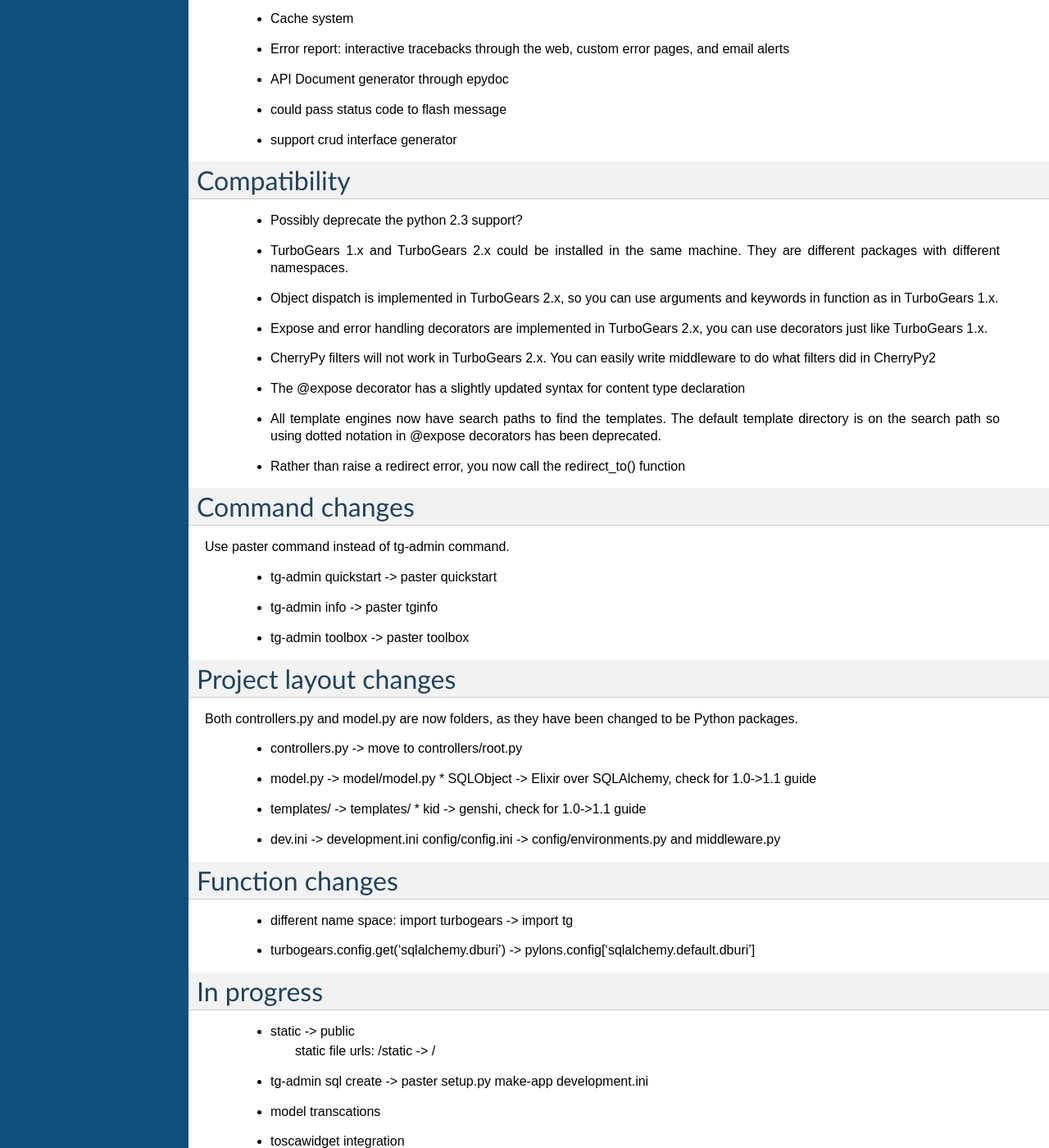
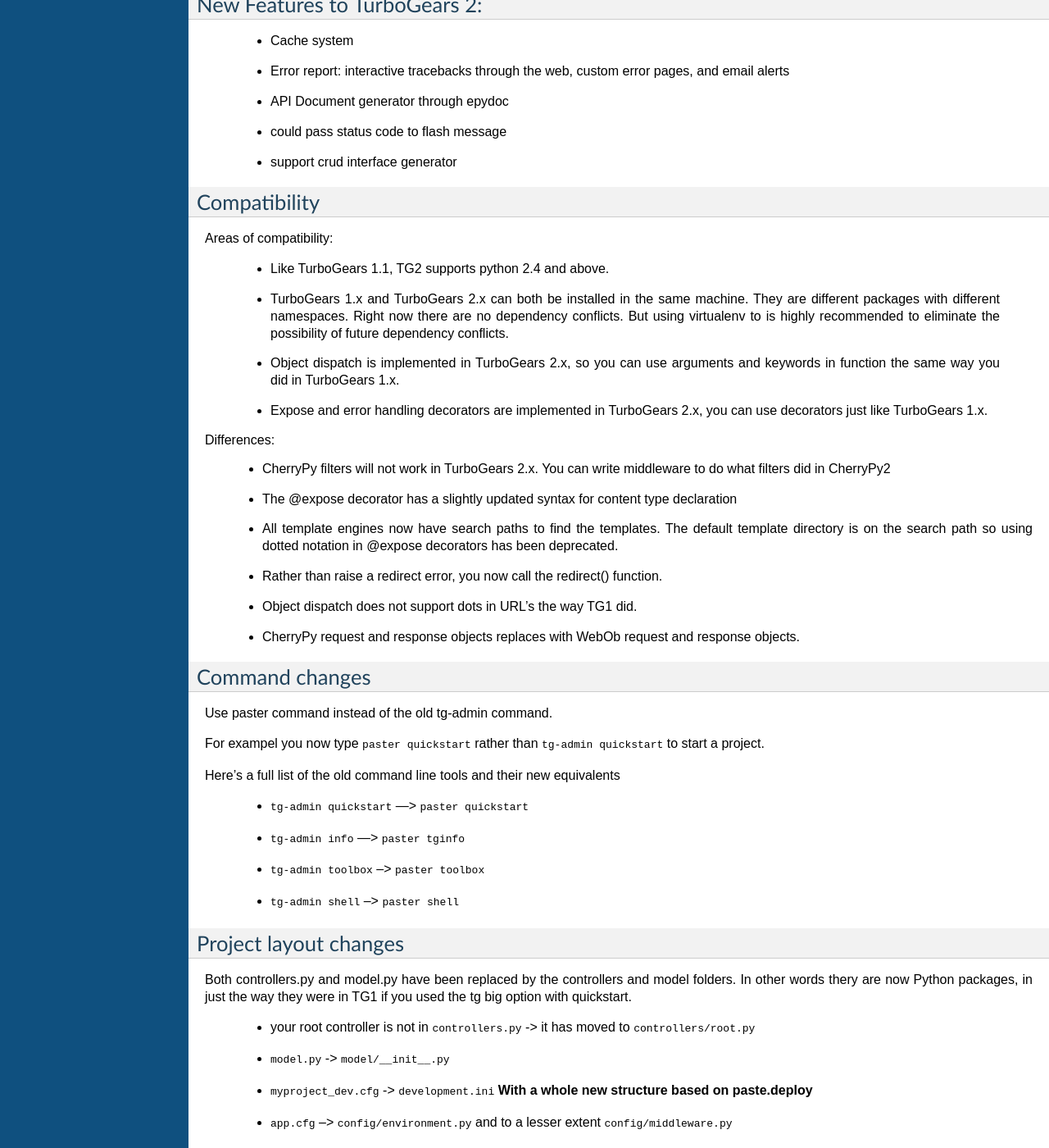
Before and after one commit to TurboGears/tg2, a Sphinx documentation site: the page built from docs/2.0/WhatsNew.rst, in a window 1280 px wide and 1400 px high, scrolled down 1229 px. Shown: the whole window at 82% size. Built offline with Sphinx 7.4.7, drawn with Linux system fonts in a browser that asks for light colours; pages that are not in the unit, such as notebooks, are missing from menus; some of the changed text lies outside the part shown.

Commit message:
Documentation updates and improved docstrings for decorators.py
--HG--
extra : convert_revision : svn%3A77541ad4-5f01-0410-9ede-a1b63cd9a898/trunk%404470

```diff
--- a/docs/2.0/WhatsNew.rst
+++ b/docs/2.0/WhatsNew.rst
@@ -1,3 +1,6 @@
+What's new in 2
+===================
+
 The most significant change in TurboGears 2 is the decision to work very, very closely with Pylons.   We've basically built a copy of the TG 1.x API on top of pylons/paste which allows our two communities to work together on everything from internationalization to database connection pooling.
 
 Another significant change is that we've removed the tg-admin wrapper and started explicitly using paster for administrative commands to match what Pylons was doing.   We've re-implemented the old tg-admin commands as  paster commands; for example, "tg-admin quickstart" is replaced by "paster quickstart".
@@ -49,49 +52,60 @@
 Compatibility
 ---------------
 
-  * Possibly deprecate the python 2.3 support?
-  * TurboGears 1.x and TurboGears 2.x could be installed in the same machine. They are different packages with different namespaces.
-  * Object dispatch is implemented in TurboGears 2.x, so you can use arguments and keywords in function as in TurboGears 1.x.
-  * Expose and error handling decorators are implemented in TurboGears 2.x, you can use decorators just like TurboGears 1.x.
-  * CherryPy filters will not work in TurboGears 2.x.  You can easily write middleware to do what filters did in CherryPy2
+Areas of compatibility:
+
+  * Like TurboGears 1.1, TG2 supports python 2.4 and above.
+  * TurboGears 1.x and TurboGears 2.x can both be installed in the same machine.
+    They are different packages with different namespaces.  Right now there are
+    no dependency conflicts.  But using virtualenv to is highly recommended to eliminate
+    the possibility of future dependency conflicts.
+  * Object dispatch is implemented in TurboGears 2.x, so you can use arguments and
+    keywords in function the same way you did in TurboGears 1.x.
+  * Expose and error handling decorators are implemented in TurboGears 2.x,
+    you can use decorators just like TurboGears 1.x.
+
+
+Differences:
+  * CherryPy filters will not work in TurboGears 2.x.  You can write
+    middleware to do what filters did in CherryPy2
   * The @expose decorator has a slightly updated syntax for content type declaration
-  * All template engines now have search paths to find the templates.  The default template directory is on the search path so using dotted notation in @expose decorators has been deprecated.
-  * Rather than raise a redirect error, you now call the redirect_to()  function
+  * All template engines now have search paths to find the templates.
+    The default template directory is on the search path so using dotted
+    notation in @expose decorators has been deprecated.
+  * Rather than raise a redirect error, you now call the redirect() function.
+  * Object dispatch does not support dots in URL's the way TG1 did.
+  * CherryPy request and response objects replaces with WebOb request and response objects.
 
 Command changes
 ----------------
 
-Use paster command instead of tg-admin command.
+Use paster command instead of the old tg-admin command.
 
-  * tg-admin quickstart -> paster quickstart
-  * tg-admin info -> paster tginfo
-  * tg-admin toolbox -> paster toolbox
+For exampel you now type ``paster quickstart`` rather than ``tg-admin quickstart`` to start a project.
+
+Here's a full list of the old command line tools and their new equivalents
+
+  * ``tg-admin quickstart`` ---> ``paster quickstart``
+  * ``tg-admin info`` ---> ``paster tginfo``
+  * ``tg-admin toolbox`` --> ``paster toolbox``
+  * ``tg-admin shell`` --> ``paster shell``
 
 Project layout changes
 ------------------------
 
-Both controllers.py and model.py are now folders, as they have been changed to be Python packages.
+Both controllers.py and model.py have been replaced by the controllers and model folders.  In other words thery are now Python packages, in just the way they were in TG1 if you used the tg big option with quickstart.
 
-  * controllers.py -> move to controllers/root.py
-  * model.py -> model/model.py
-    * SQLObject -> Elixir over SQLAlchemy, check for 1.0->1.1 guide
-  * templates/ -> templates/
-    * kid -> genshi, check for 1.0->1.1 guide
-  * dev.ini -> development.ini
-    config/config.ini -> config/environments.py and middleware.py
+  * your root controller is not in ``controllers.py`` -> it has moved to ``controllers/root.py``
+  * ``model.py`` -> ``model/__init__.py``
+  * ``myproject_dev.cfg`` -> ``development.ini`` **With a whole new structure based on paste.deploy**
+  * ``app.cfg`` -->  ``config/environment.py`` and to a lesser extent ``config/middleware.py``
 
 
-Function changes
---------------------
-
-  * different name space: import turbogears -> import tg
-  * turbogears.config.get('sqlalchemy.dburi') -> pylons.config['sqlalchemy.default.dburi']
-
-In progress
+New imports
 -------------
 
-  * static -> public
-        static file urls: /static -> /
-  * tg-admin sql create -> paster setup.py make-app development.ini
-  * model transcations
-  * toscawidget integration
+  * import turbogears -> import tg
+  * turbogears.config.get('sqlalchemy.dburi') -> pylons.config['sqlalchemy.default.dburi']
+  * pylons.tmpl_context provides a request local place to stick stuff
+  * pylons.request  provides the rough equivelent of cherrypy.request
+  * pylons.response provides the equivelent of cherrypy.response
```
Also changed, not shown: docs/2.0/RoughDocs/BuildDistro.rst (deleted, +0 -24 lines), docs/2.0/RoughDocs/CodeModel.rst (deleted, +0 -11 lines), docs/2.0/RoughDocs/TestDriven.rst (deleted, +0 -18 lines), 1 other file.
